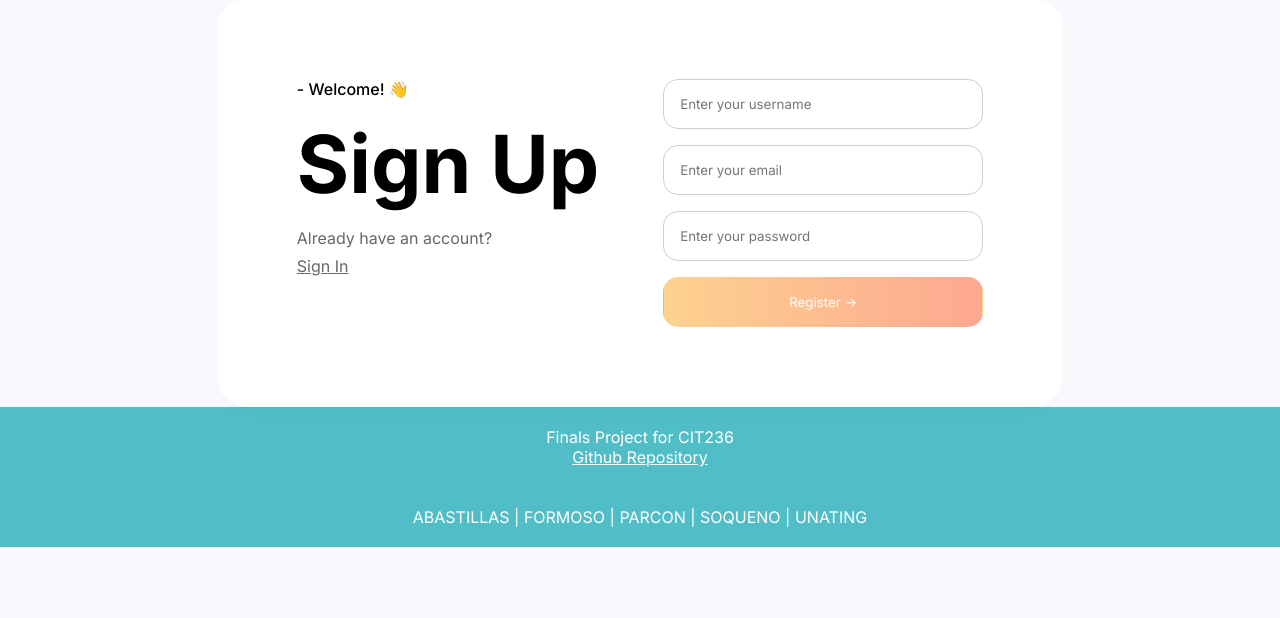
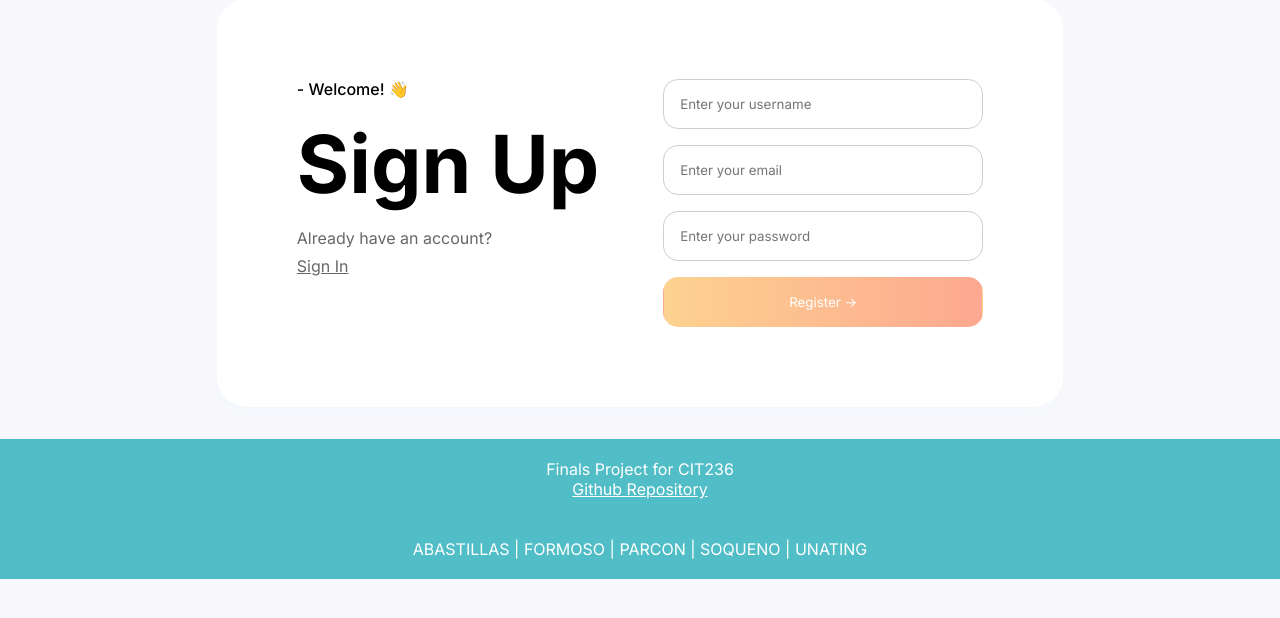
Before and after one commit to keiruu/CIT236-Blogging-System, a PHP site: page /signup.php in a window 1280 px wide. Shown: the part 138-756 px from the top of the page. Run offline with PHP 8.4, Linux system fonts and the light colour scheme.

Commit message:
added padding to registration

```diff
--- a/styles/loginsignup.css
+++ b/styles/loginsignup.css
@@ -33,6 +33,7 @@ body {
   display: flex;
   justify-content: center;
   align-items: center;
+  margin-bottom: 2rem;
 }
 
 .welcome {
```
